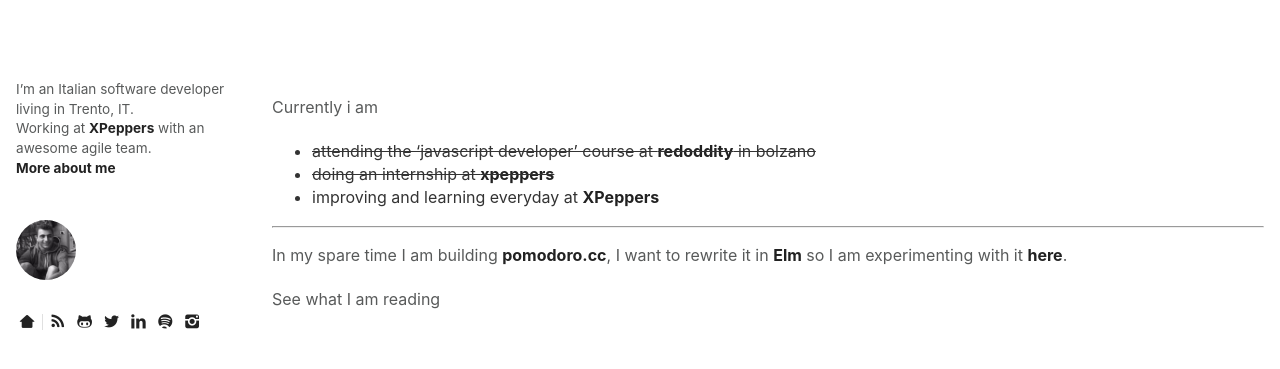
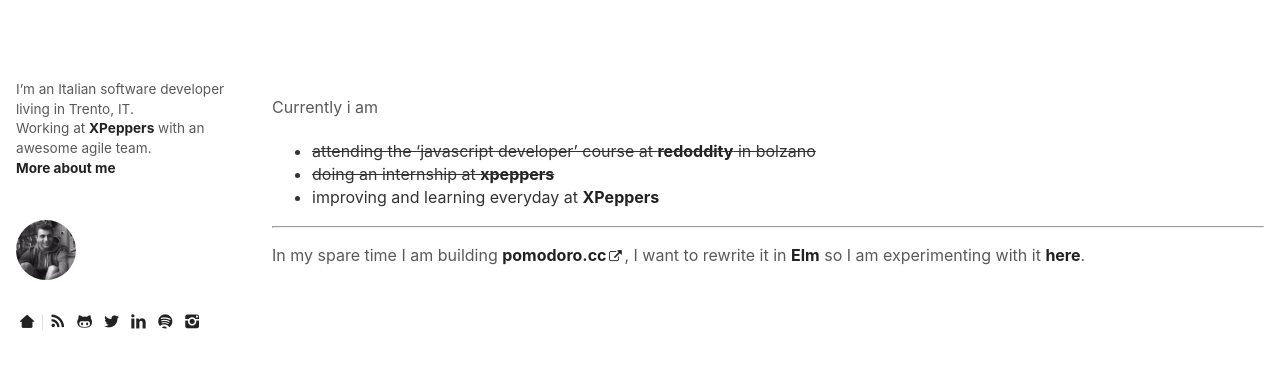
Before and after one commit to christian-fei/christian-fei.github.io-pandoc, a Jekyll site: the page built from about.md, in a window 1280 px wide. Shown: the top 369 px of the page. Built offline with Jekyll 4.4.1, drawn with Linux system fonts in a browser that asks for light colours; a style sheet for code colours, icons or effects is not loaded.

Commit message:
update about me page

```diff
--- a/about.md
+++ b/about.md
@@ -13,6 +13,4 @@
 
 ---
 
-In my spare time I am building [pomodoro.cc](https://pomodoro.cc), I want to rewrite it in [Elm](http://elm-lang.org) so I am experimenting with it [here](https://github.com/christian-fei/elm-playground).
-
-See what I am reading [](https://www.goodreads.com/user/show/38117692-christian-fei)
+In my spare time I am building [pomodoro.cc](https://pomodoro.cc)<small><a href="https://github.com/christian-fei/pomodoro.cc/" target="_blank"><i class="icon-link-ext"></i></a></small>, I want to rewrite it in [Elm](http://elm-lang.org) so I am experimenting with it [here](https://github.com/christian-fei/elm-playground).
```
